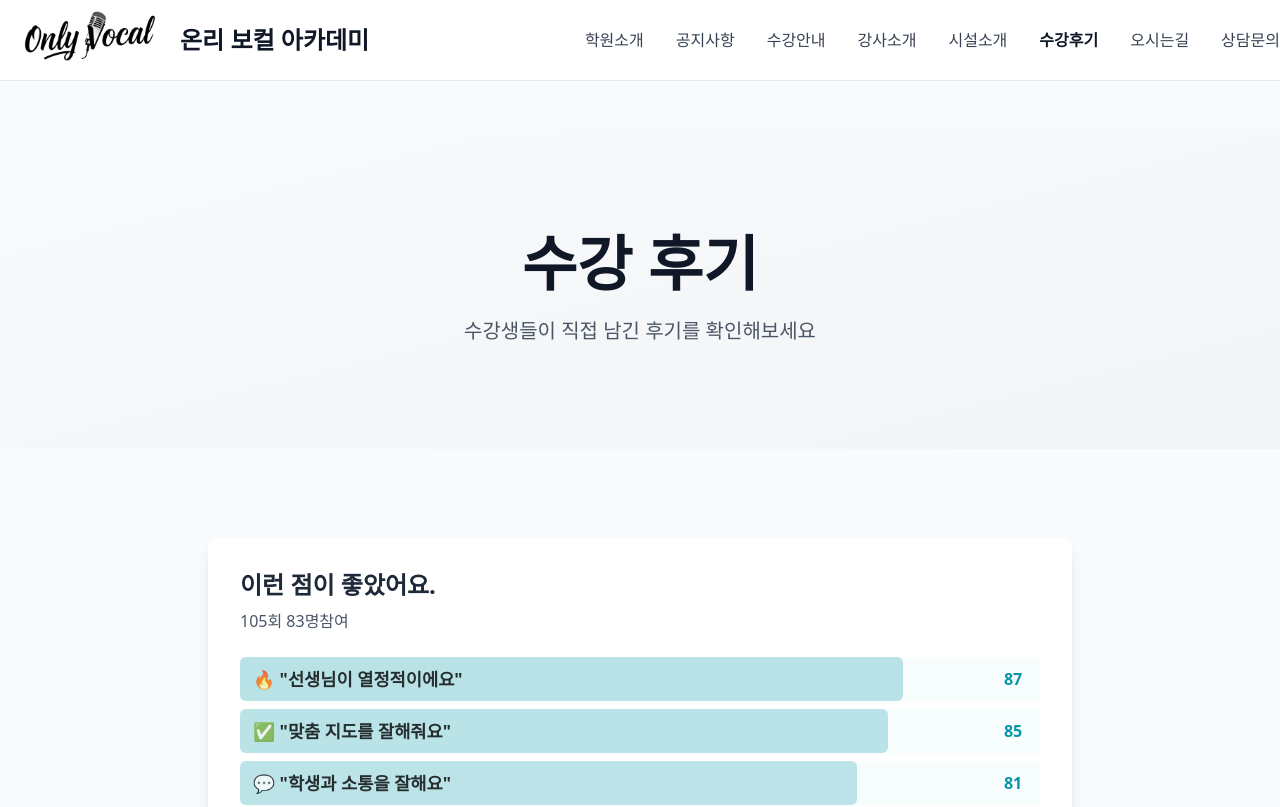
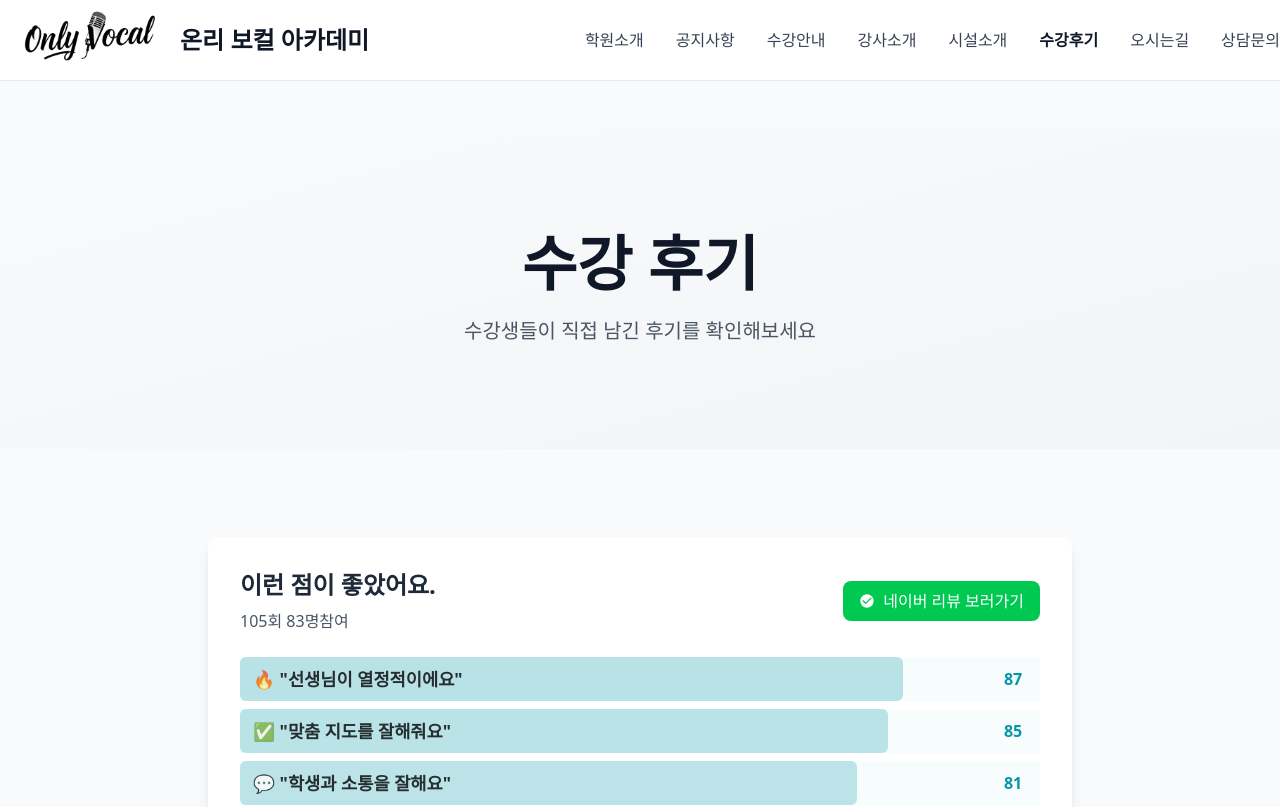
Before and after one commit to jukangpark/only_vocal_academy, a Next.js app: page /review in a window 1280 px wide. Shown: the top 807 px of the page. Built offline with nearby package versions, Linux system fonts and the light colour scheme.

Commit message:
feat: 네이버 리뷰 보러가기 버튼 추가

```diff
--- a/src/app/review/page.tsx
+++ b/src/app/review/page.tsx
@@ -45,10 +45,32 @@ const ReviewPage = () => {
             viewport={{ once: true }}
             className="mb-6"
           >
-            <h2 className="text-2xl font-bold text-gray-800 mb-2">
-              이런 점이 좋았어요.
-            </h2>
-            <p className="text-gray-600">105회 83명참여</p>
+            <div className="flex items-center justify-between mb-4">
+              <div>
+                <h2 className="text-2xl font-bold text-gray-800 mb-2">
+                  이런 점이 좋았어요.
+                </h2>
+                <p className="text-gray-600">105회 83명참여</p>
+              </div>
+              <motion.a
+                href="https://map.naver.com/p/entry/place/1108538742?placePath=/review?additionalHeight=76&entry=plt&fromPanelNum=1&locale=ko&svcName=map_pcv5&timestamp=202509111416&fromPanelNum=1&additionalHeight=76&timestamp=202509111416&locale=ko&svcName=map_pcv5&searchType=place&lng=126.8255258&lat=35.1900323&c=15.00,0,0,0,dh"
+                target="_blank"
+                rel="noopener noreferrer"
+                whileHover={{ scale: 1.05 }}
+                whileTap={{ scale: 0.95 }}
+                className="bg-green-500 hover:bg-green-600 text-white px-4 py-2 rounded-lg font-medium transition-colors duration-200 flex items-center gap-2"
+              >
+                <svg
+                  className="w-4 h-4"
+                  fill="currentColor"
+                  viewBox="0 0 24 24"
+                  xmlns="http://www.w3.org/2000/svg"
+                >
+                  <path d="M12 2C6.48 2 2 6.48 2 12s4.48 10 10 10 10-4.48 10-10S17.52 2 12 2zm-2 15l-5-5 1.41-1.41L10 14.17l7.59-7.59L19 8l-9 9z" />
+                </svg>
+                네이버 리뷰 보러가기
+              </motion.a>
+            </div>
           </motion.div>
 
           <div className="space-y-2">
```
